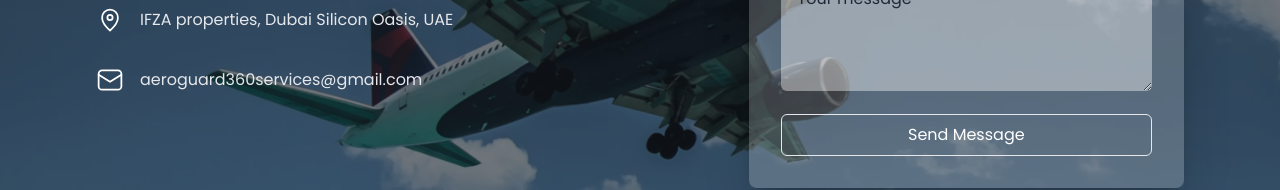
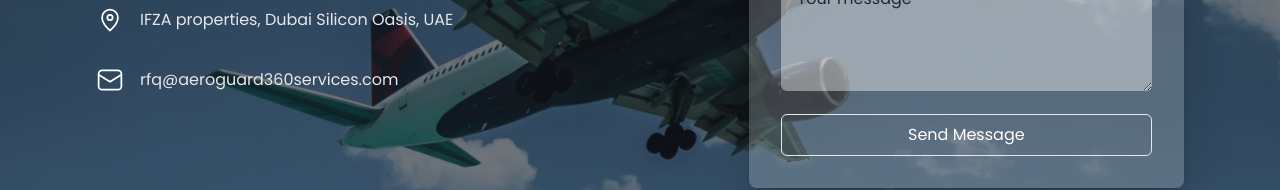
Before and after one commit to imhafsamaryam/aeroguard, a React (Vite) app: page /services/products in a window 1280 px wide. Shown: the part 7745-7935 px from the top of the page. Built offline with nearby package versions, Linux system fonts and the light colour scheme.

Commit message:
brochure and email changes

```diff
--- a/src/components/contact_section.jsx
+++ b/src/components/contact_section.jsx
@@ -169,7 +169,7 @@ const ContactUsSection = () => {
                 className="w-7 h-7 "
               />
               <p className="text-sm lg:text-[16px] text-gray-200">
-                aeroguard360services@gmail.com{" "}
+                rfq@aeroguard360services.com{" "}
               </p>
             </div>
           </div>
--- a/src/components/footer.jsx
+++ b/src/components/footer.jsx
@@ -80,7 +80,7 @@ const Footer = () => {
               </a>
             </div>
             <a
-              href={"/files/Brochure-Aeroguard.pdf"}
+              href={"/files/Aeroguard-Brochure.pdf"}
               download="Aeroguard Brochure"
               rel="noreferrer"
             >
--- a/src/components/services/single_service_layout.jsx
+++ b/src/components/services/single_service_layout.jsx
@@ -92,7 +92,7 @@ const SingleServiceLayout = ({
                       insights about our services and solutions.
                     </p>
                     <a
-                      href={"/files/Brochure-Aeroguard.pdf"}
+                      href={"/files/Aeroguard-Brochure.pdf"}
                       download="Aeroguard Brochure"
                       target="_blank"
                       rel="noreferrer"
```
Also changed, not shown: 2 other files (tests, documents, lock files or other folders).
